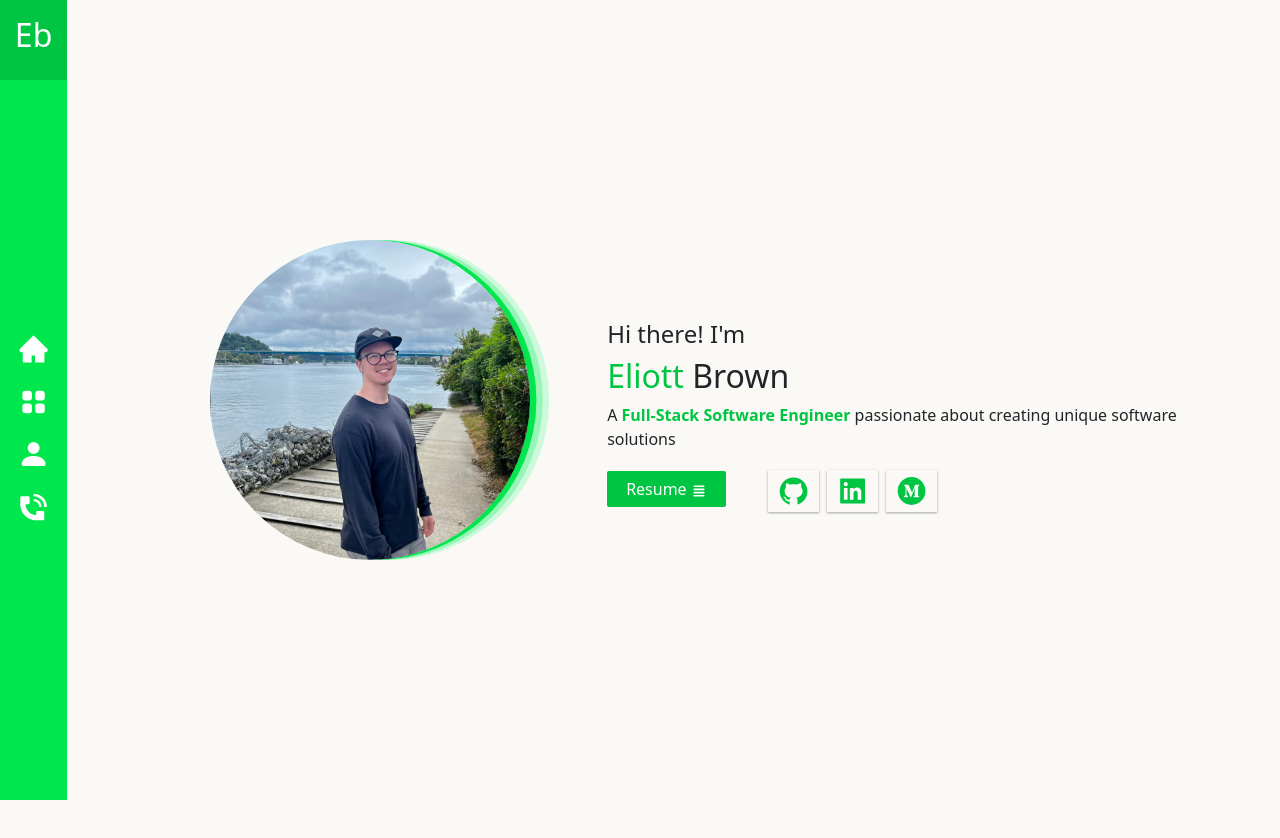
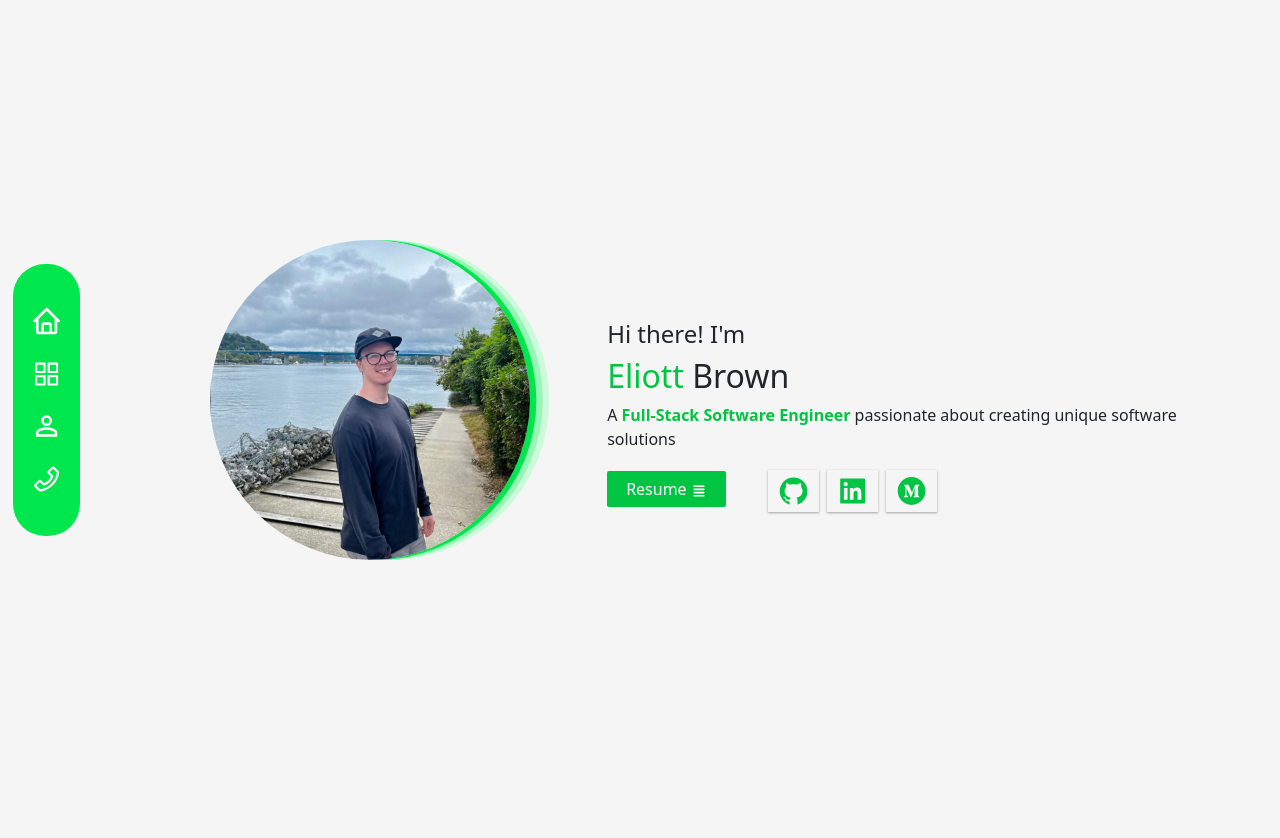
Before and after one commit to elilogbro/portfolio-rails, a React (Create React App) app in the folder client/: page / in a window 1280 px wide. Shown: the top 838 px of the page. Built offline with nearby package versions, Linux system fonts and the light colour scheme.

Commit message:
redesigned navbar

```diff
--- a/client/src/components/Navigation.js
+++ b/client/src/components/Navigation.js
@@ -1,24 +1,20 @@
+import React, { useState } from 'react';
 import Nav from 'react-bootstrap/Nav';
 import Navbar from 'react-bootstrap/Navbar';
 import { LinkContainer } from 'react-router-bootstrap';
-import { AiFillHome } from 'react-icons/ai';
-import { BsFillPersonFill } from 'react-icons/bs';
-import { CgPhone } from 'react-icons/cg';
-import { HiViewGrid } from 'react-icons/hi';
+import { BiHome } from 'react-icons/bi';
+import { MdOutlinePersonOutline } from 'react-icons/md';
+import { AiOutlineAppstore } from 'react-icons/ai';
+import { AiOutlinePhone } from 'react-icons/ai';
 
 function Navigation() {
-
 
     return (
         <Navbar className="navbar-custom">
             <Nav.Item>
-                <h2 className="brand-container">Eb</h2>
-            </Nav.Item>
-            <div className="nav-container">
-                <Nav.Item>
                 <LinkContainer to="/">
                     <Nav.Link>
-                            <AiFillHome
+                        <BiHome
                             style={{
                                 color: 'white',
                                 height: '4vh',
@@ -32,7 +28,7 @@ function Navigation() {
             <Nav.Item>
                 <LinkContainer to="/projects">
                     <Nav.Link>
-                            <HiViewGrid
+                        <AiOutlineAppstore
                             style={{
                                 color: 'white',
                                 height: '4vh',
@@ -46,7 +42,7 @@ function Navigation() {
             <Nav.Item>
                 <LinkContainer to="/about">
                     <Nav.Link>
-                            <BsFillPersonFill
+                        <MdOutlinePersonOutline
                             style={{
                                 color: 'white',
                                 height: '4vh',
@@ -60,7 +56,7 @@ function Navigation() {
             <Nav.Item>
                 <LinkContainer to="/contact">
                     <Nav.Link>
-                            <CgPhone
+                        <AiOutlinePhone
                             style={{
                                 color: 'white',
                                 height: '4vh',
@@ -71,7 +67,6 @@ function Navigation() {
                     </Nav.Link>
                 </LinkContainer>
             </Nav.Item>
-            </div>
         </Navbar>
     )
 }
--- a/client/src/custom.scss
+++ b/client/src/custom.scss
@@ -1,27 +1,22 @@
 // Override default variables before the import
-$body-bg: #FAF9F6;
+$body-bg: #F5F5F5;
 
 // Import Bootstrap and its default variables
 @import '~bootstrap/scss/bootstrap.scss';
 
 .navbar-custom {
     background-color: #00e64d;
-    height: 100vh;
+    height: 34vh;
     width: 5.25vw;
     display: flex;
     flex-direction: column;
     margin: 0;
+    margin-left: 1vw;
     padding: 0;
     position: fixed;
     justify-content: center;
-}
-
-.nav-container {
-    display: flex;
-    flex-direction: column;
-    height: 100%;
-    justify-content: center;
-    margin-bottom: 1.5em;
+    border-radius: 2em;
+    vertical-align: middle;
 }
 
 .brand-container {
@@ -37,6 +32,8 @@ $body-bg: #FAF9F6;
 
 .app-container {
     display: flex;
+    align-items: center;
+    height: 100vh;
 }
 
 .text-center {
--- a/client/src/styles/HomeStyles.js
+++ b/client/src/styles/HomeStyles.js
@@ -13,7 +13,7 @@ export const LinksContainer = styled.div`
 `;
 
 export const Column = styled.div`
-
+    display: flex;
 `
 
 export const Button = styled.button`
```
Also changed, not shown: client/src/styles/HoverStyles.css (deleted). Lines whose indentation alone changed are shown as unchanged.
